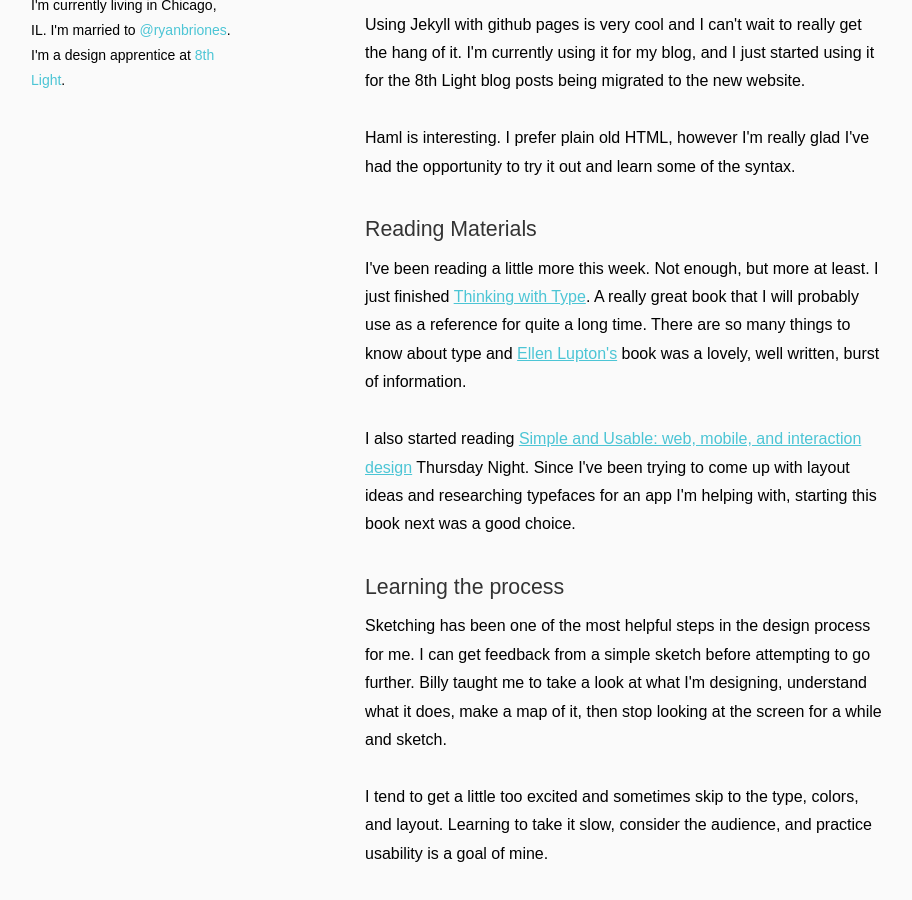
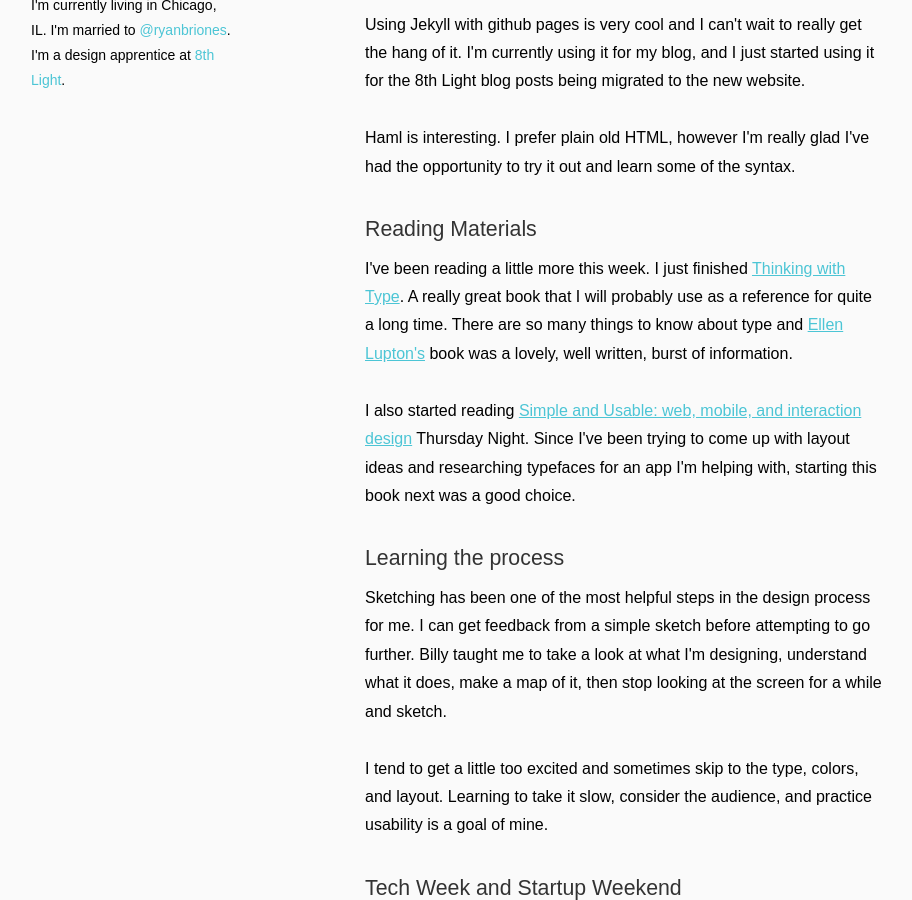
Before and after one commit to smbriones/smbriones.github.com, a Jekyll site: the page built from _posts/2011-07-25-week-three.html, in a window 1280 px wide and 900 px high, scrolled down 603 px. Shown: the whole window, without its empty margins (135-1047 px from the left). Built offline with Jekyll 4.4.1, drawn with Linux system fonts in a browser that asks for light colours; nearby versions of some CDN libraries.

Commit message:
editing post

```diff
--- a/_posts/2011-07-25-week-three.html
+++ b/_posts/2011-07-25-week-three.html
@@ -28,7 +28,7 @@ snippet: "It has been another week full of learning at 8th Light. I can't believ
 <h3>Reading Materials</h3>
 
 <p>
-  I've been reading a little more this week. Not enough, but more at least. I just finished
+  I've been reading a little more this week. I just finished
   <a href="http://www.thinkingwithtype.com/">Thinking with Type</a>.
   A really great book that I will probably use as a reference for quite a long time. There are so many
   things to know about type and <a href="http://elupton.com/">Ellen Lupton's</a> book was a lovely,
```
